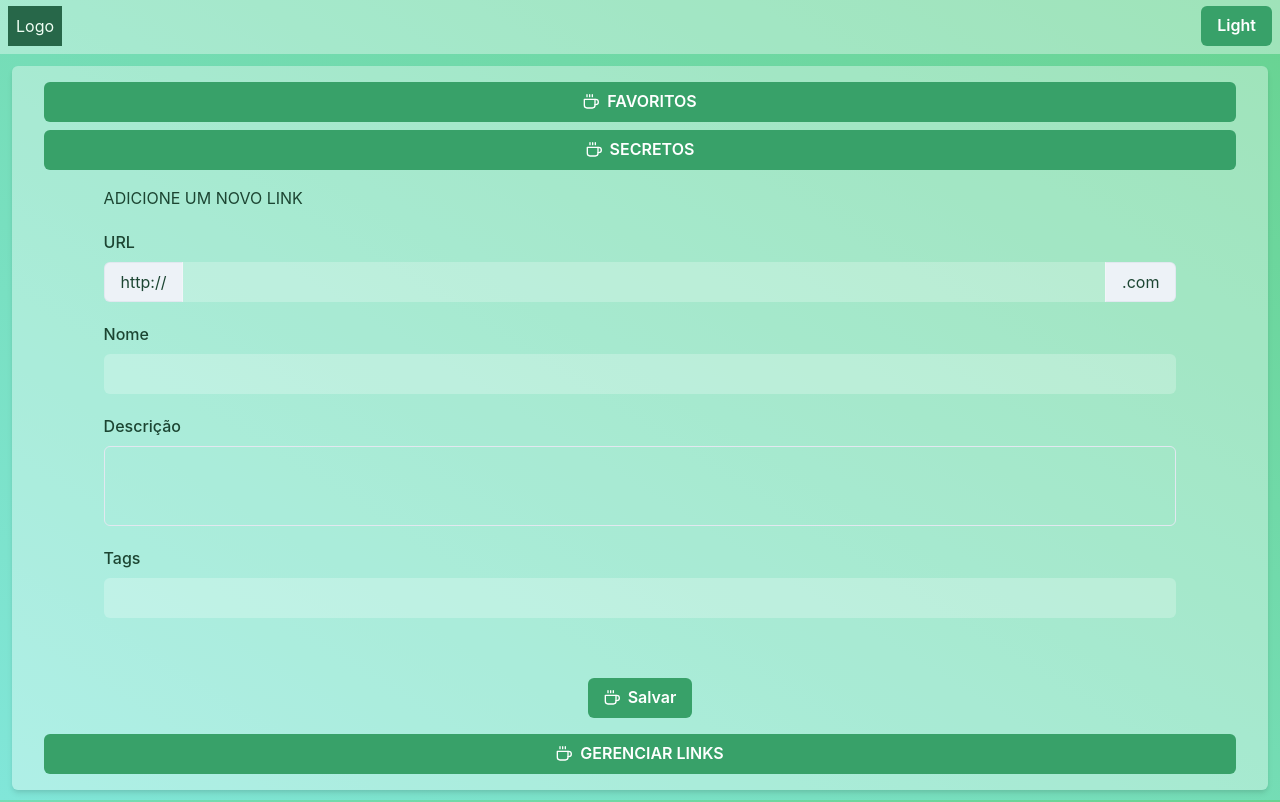
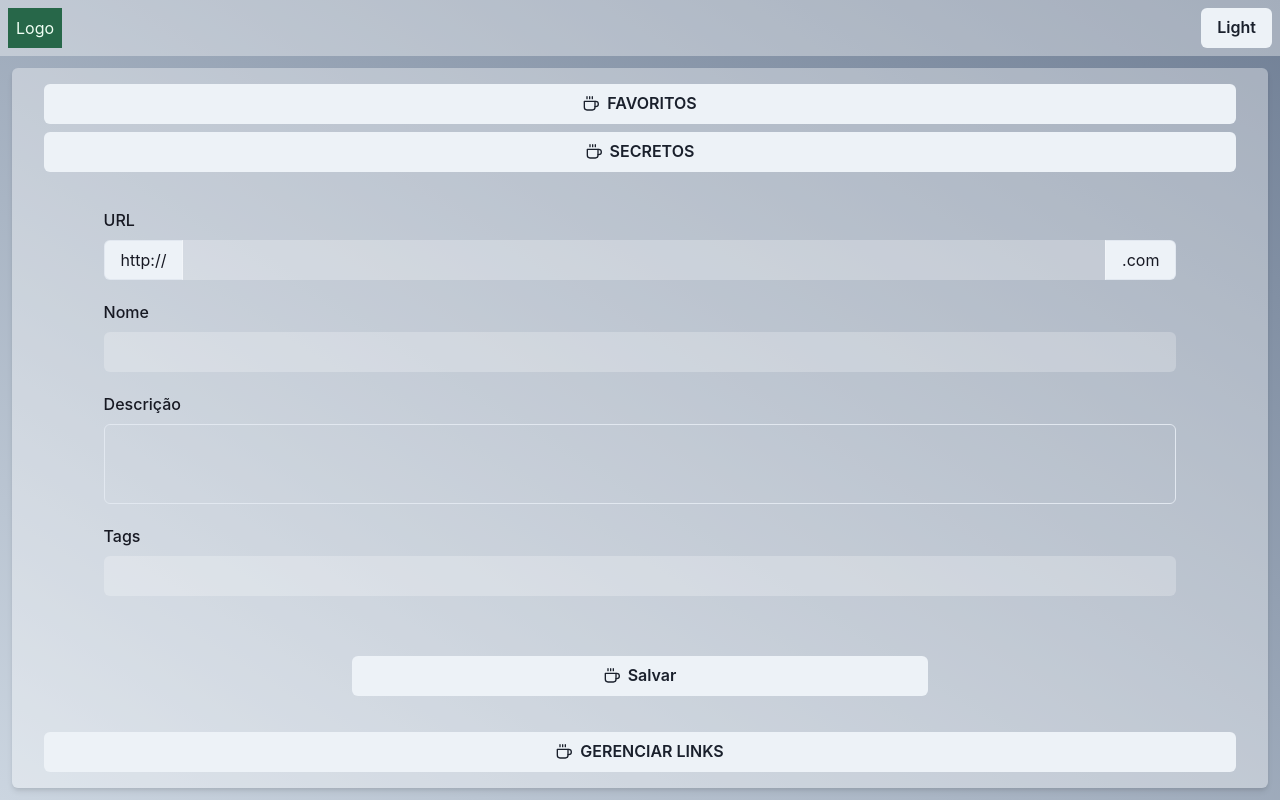
Before and after one commit to devlulcas/omnilink, a Next.js app in the folder apps/web/: page /start in a window 1280 px wide. Built offline with nearby package versions, Linux system fonts and the light colour scheme.

Commit message:
feat: basic page layout

```diff
--- /dev/null
+++ b/apps/web/src/components/LinkForm/index.tsx
@@ -0,0 +1,58 @@
+import {
+  Button,
+  Center,
+  Flex,
+  FormControl,
+  FormLabel,
+  Input,
+  InputGroup,
+  InputLeftAddon,
+  InputRightAddon,
+  Textarea,
+} from "@chakra-ui/react";
+import { HTMLAttributes } from "react";
+import { FiCoffee } from "react-icons/fi";
+import { TagInput } from "../TagInput";
+
+interface LinkFormProps extends HTMLAttributes<HTMLFormElement> {}
+
+export function LinkForm(props: LinkFormProps) {
+  return (
+    <form {...props}>
+      <Center flexDirection="column" gap={3}>
+        <Flex direction="column" gap={5} w="90%">
+          <FormControl>
+            <FormLabel>URL</FormLabel>
+            <InputGroup>
+              <InputLeftAddon>http://</InputLeftAddon>
+              <Input
+                variant="filled"
+                bg="whiteAlpha.400"
+                type="url"
+                name="url"
+              />
+              <InputRightAddon>.com</InputRightAddon>
+            </InputGroup>
+          </FormControl>
+
+          <FormControl>
+            <FormLabel>Nome</FormLabel>
+            <Input variant="filled" bg="whiteAlpha.400" name="name" />
+          </FormControl>
+
+          <FormControl>
+            <FormLabel>Descrição</FormLabel>
+            <Textarea resize="none" name="description" />
+          </FormControl>
+
+          <TagInput />
+        </Flex>
+
+        <Button type="submit" gap={2} w="xl">
+          <FiCoffee />
+          Salvar
+        </Button>
+      </Center>
+    </form>
+  );
+}
--- /dev/null
+++ b/apps/web/src/components/TagInput/index.tsx
@@ -0,0 +1,85 @@
+import {
+  FormControl,
+  FormLabel,
+  IconButton,
+  Input,
+  useToast,
+  Wrap,
+  WrapItem,
+} from "@chakra-ui/react";
+import { KeyboardEvent, useState } from "react";
+import { FiCoffee } from "react-icons/fi";
+
+export function TagInput() {
+  const toast = useToast();
+  const [tags, setTags] = useState<string[]>([]);
+
+  const handleKeyDown = (event: KeyboardEvent<HTMLInputElement>) => {
+    if (event.key !== "Enter") return;
+
+    const value = event.currentTarget.value;
+
+    if (!value.trim()) return;
+
+    if (tags.length === 8) {
+      if (!toast.isActive("warn-tag-quantity")) {
+        toast({
+          id: "warn-tag-quantity",
+          title: "Não é possível adicionar mais tags",
+          status: "warning",
+          isClosable: true,
+          position: "top",
+          duration: 900,
+        });
+      }
+
+      return;
+    }
+
+    setTags([...tags, value]);
+
+    event.target.value = "";
+  };
+
+  const handleDelete = (index: number) => {
+    setTags(tags.filter((_, i) => i !== index));
+  };
+  return (
+    <FormControl>
+      <FormLabel>Tags</FormLabel>
+      <Input
+        variant="filled"
+        bg="whiteAlpha.400"
+        name="tags"
+        onKeyDown={handleKeyDown}
+      />
+
+      <Wrap minH="2.5rem" mt={2}>
+        {tags.map((tag, index) => {
+          return (
+            <WrapItem
+              bg="green.600"
+              alignItems="center"
+              borderRadius="lg"
+              gap={2}
+              py={1}
+              px={2}
+              pr={1}
+            >
+              {tag}
+
+              <IconButton
+                onClick={() => handleDelete(index)}
+                size={"sm"}
+                variant="ghost"
+                aria-label="tag"
+              >
+                <FiCoffee />
+              </IconButton>
+            </WrapItem>
+          );
+        })}
+      </Wrap>
+    </FormControl>
+  );
+}
--- a/apps/web/src/pages/_app.tsx
+++ b/apps/web/src/pages/_app.tsx
@@ -1,9 +1,9 @@
 import type { AppProps } from "next/app";
 import { Center, ChakraProvider, localStorageManager } from "@chakra-ui/react";
-
 import { defaultTheme } from "../styles/theme";
 import { Header } from "../components/Header";
-function MyApp({ Component, pageProps }: AppProps) {
+
+function Omnilink({ Component, pageProps }: AppProps) {
   return (
     <ChakraProvider theme={defaultTheme} colorModeManager={localStorageManager}>
       <Center flexDirection="column" h="100vh">
@@ -14,4 +14,4 @@ function MyApp({ Component, pageProps }: AppProps) {
   );
 }
 
-export default MyApp;
+export default Omnilink;
--- a/apps/web/src/pages/start.tsx
+++ b/apps/web/src/pages/start.tsx
@@ -1,67 +1,11 @@
-import {
-  Button,
-  Center,
-  Flex,
-  FormControl,
-  FormLabel,
-  HStack,
-  IconButton,
-  Input,
-  InputGroup,
-  InputLeftAddon,
-  InputRightAddon,
-  Spacer,
-  Stack,
-  Tag,
-  Text,
-  Textarea,
-  useColorModeValue,
-  useToast,
-  Wrap,
-  WrapItem,
-} from "@chakra-ui/react";
-
-import { KeyboardEvent, useState } from "react";
+import { Center, Spacer, Stack, useColorModeValue } from "@chakra-ui/react";
 import { FiCoffee } from "react-icons/fi";
 import { ButtonLink } from "../components/ButtonLink";
+import { LinkForm } from "../components/LinkForm";
 
 export default function Start() {
-  const toast = useToast();
-  const [tags, setTags] = useState<string[]>([]);
-
   const bg = useColorModeValue("whiteAlpha.500", "blackAlpha.500");
-  const color = useColorModeValue("green.900", "green.50");
-
-  const handleKeyDown = (event: KeyboardEvent<HTMLInputElement>) => {
-    if (event.key !== "Enter") return;
-
-    const value = event.currentTarget.value;
-
-    if (!value.trim()) return;
-
-    if (tags.length === 8) {
-      if (!toast.isActive("warn-tag-quantity")) {
-        toast({
-          id: "warn-tag-quantity",
-          title: "Não é possível adicionar mais tags",
-          status: "warning",
-          isClosable: true,
-          position: "top",
-          duration: 900,
-        });
-      }
-
-      return;
-    }
-
-    setTags([...tags, value]);
-
-    event.target.value = "";
-  };
-
-  const handleDelete = (index: number) => {
-    setTags(tags.filter((_, i) => i !== index));
-  };
+  const color = useColorModeValue("gray.900", "gray.50");
 
   return (
     <Center h="100%" w="100%" p={3}>
@@ -87,79 +31,7 @@ export default function Start() {
 
         <Spacer />
 
-        <form action="">
-          <Center flexDirection="column" gap={3}>
-            <Flex direction="column" gap={5} w="90%">
-              <Text>ADICIONE UM NOVO LINK</Text>
-
-              <FormControl>
-                <FormLabel>URL</FormLabel>
-                <InputGroup>
-                  <InputLeftAddon>http://</InputLeftAddon>
-                  <Input
-                    variant="filled"
-                    bg="whiteAlpha.400"
-                    type="url"
-                    name="url"
-                  />
-                  <InputRightAddon>.com</InputRightAddon>
-                </InputGroup>
-              </FormControl>
-
-              <FormControl>
-                <FormLabel>Nome</FormLabel>
-                <Input variant="filled" bg="whiteAlpha.400" name="name" />
-              </FormControl>
-
-              <FormControl>
-                <FormLabel>Descrição</FormLabel>
-                <Textarea resize="none" name="description" />
-              </FormControl>
-
-              <FormControl>
-                <FormLabel>Tags</FormLabel>
-                <Input
-                  variant="filled"
-                  bg="whiteAlpha.400"
-                  name="tags"
-                  onKeyDown={handleKeyDown}
-                />
-
-                <Wrap minH="2.5rem" mt={2}>
-                  {tags.map((tag, index) => {
-                    return (
-                      <WrapItem
-                        bg="green.600"
-                        alignItems="center"
-                        borderRadius="lg"
-                        gap={2}
-                        py={1}
-                        px={2}
-                        pr={1}
-                      >
-                        {tag}
-
-                        <IconButton
-                          onClick={() => handleDelete(index)}
-                          size={"sm"}
-                          variant="ghost"
-                          aria-label="tag"
-                        >
-                          <FiCoffee />
-                        </IconButton>
-                      </WrapItem>
-                    );
-                  })}
-                </Wrap>
-              </FormControl>
-            </Flex>
-
-            <Button type="submit" gap={2}>
-              <FiCoffee />
-              Salvar
-            </Button>
-          </Center>
-        </form>
+        <LinkForm onSubmit={(event) => event.preventDefault()} />
 
         <Spacer />
 
--- a/apps/web/src/styles/theme.ts
+++ b/apps/web/src/styles/theme.ts
@@ -9,8 +9,8 @@ const config: Partial<Theme> = {
     global: (props: any) => ({
       "html, body": {
         bgGradient: mode(
-          ["linear(to-tr, teal.200, green.300)"],
-          ["linear(to-tr, teal.800, green.800)"]
+          ["linear(to-tr, gray.300, gray.500)"],
+          ["linear(to-tr, gray.800, gray.800)"]
         )(props),
       },
       a: {
@@ -22,7 +22,7 @@ const config: Partial<Theme> = {
 
 export const defaultTheme = extendTheme(
   withDefaultColorScheme({
-    colorScheme: "green",
+    colorScheme: "gray",
   }),
   config
 );
```
Also changed, not shown: apps/web/src/components/EditLink/index.tsx (added, +47 -0 lines), apps/web/src/components/LinkCard/index.tsx (+17 -11 lines), apps/web/src/pages/dashboard.tsx (added, +29 -0 lines).
